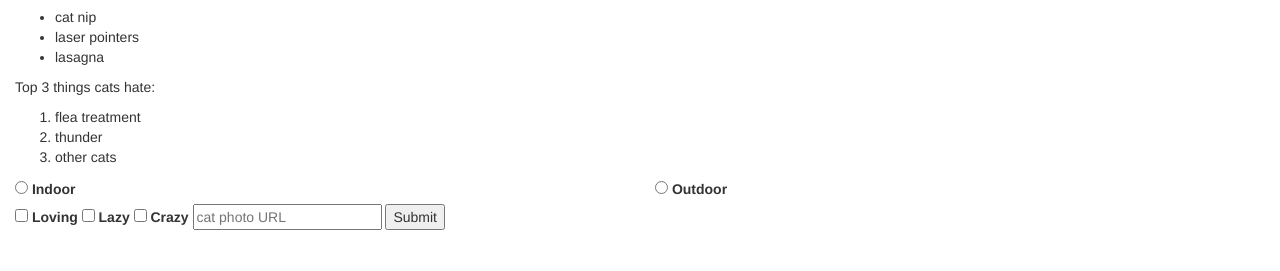
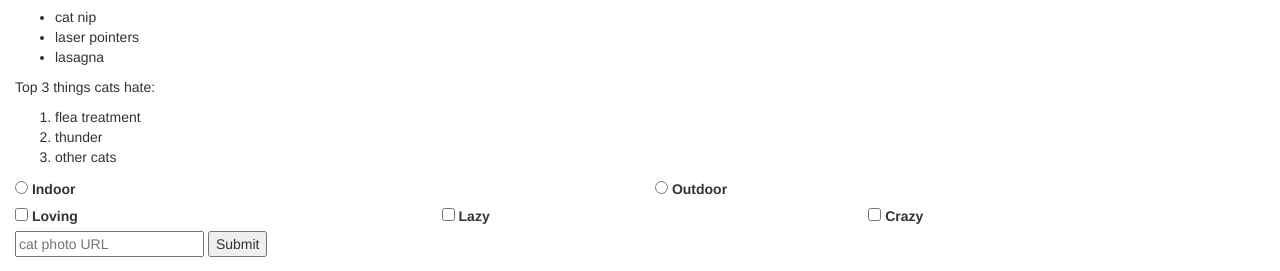
Before and after one commit to GabrielC01/basic-frontend-study, a plain HTML site: page bootstrap/catPhotoApp.html in a window 1280 px wide. Shown: the part 659-930 px from the top of the page. Before the commit the page ends 905 px from the top, so only its background shows below. Drawn offline with nearby package versions, Linux system fonts and the light colour scheme.

Commit message:
col-xs-4 for checkboxes

```diff
--- a/bootstrap/catPhotoApp.html
+++ b/bootstrap/catPhotoApp.html
@@ -50,6 +50,7 @@
 			  <li>other cats</li>
 			</ol>
 			<form action="https://freecatphotoapp.com/submit-cat-photo">
+				<!-- Radio buttons -->
 				<div class="row">
 					<div class="col-xs-6">
 			  		<label><input type="radio" name="indoor-outdoor"> Indoor</label>
@@ -58,11 +59,25 @@
 			  		<label><input type="radio" name="indoor-outdoor"> Outdoor</label>
 					</div>
 				</div>
-			  <label><input type="checkbox" name="personality"> Loving</label>
-			  <label><input type="checkbox" name="personality"> Lazy</label>
-			  <label><input type="checkbox" name="personality"> Crazy</label>
+
+				<!-- Checkboxes -->
+				<div class="row">
+					<div class="col-xs-4">
+			  		<label><input type="checkbox" name="personality"> Loving</label>
+					</div>
+					<div class="col-xs-4">
+			  		<label><input type="checkbox" name="personality"> Lazy</label>
+					</div>
+					<div class="col-xs-4">
+			  		<label><input type="checkbox" name="personality"> Crazy</label>
+					</div>
+				</div>
+
 			  <input type="text" placeholder="cat photo URL" required>
+
+				<!-- Submit -->
 			  <button type="submit">Submit</button>
+
 			</form>
 		</div>
 	</body>
```
